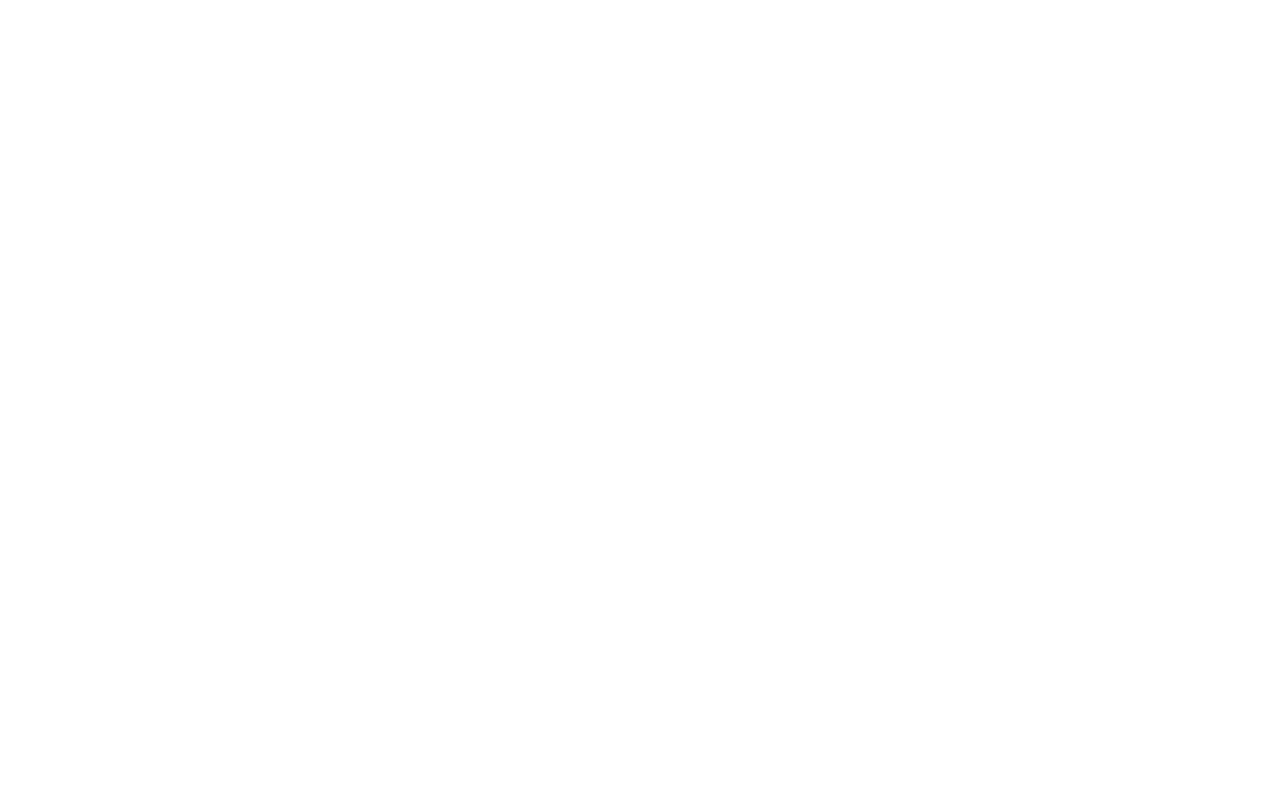
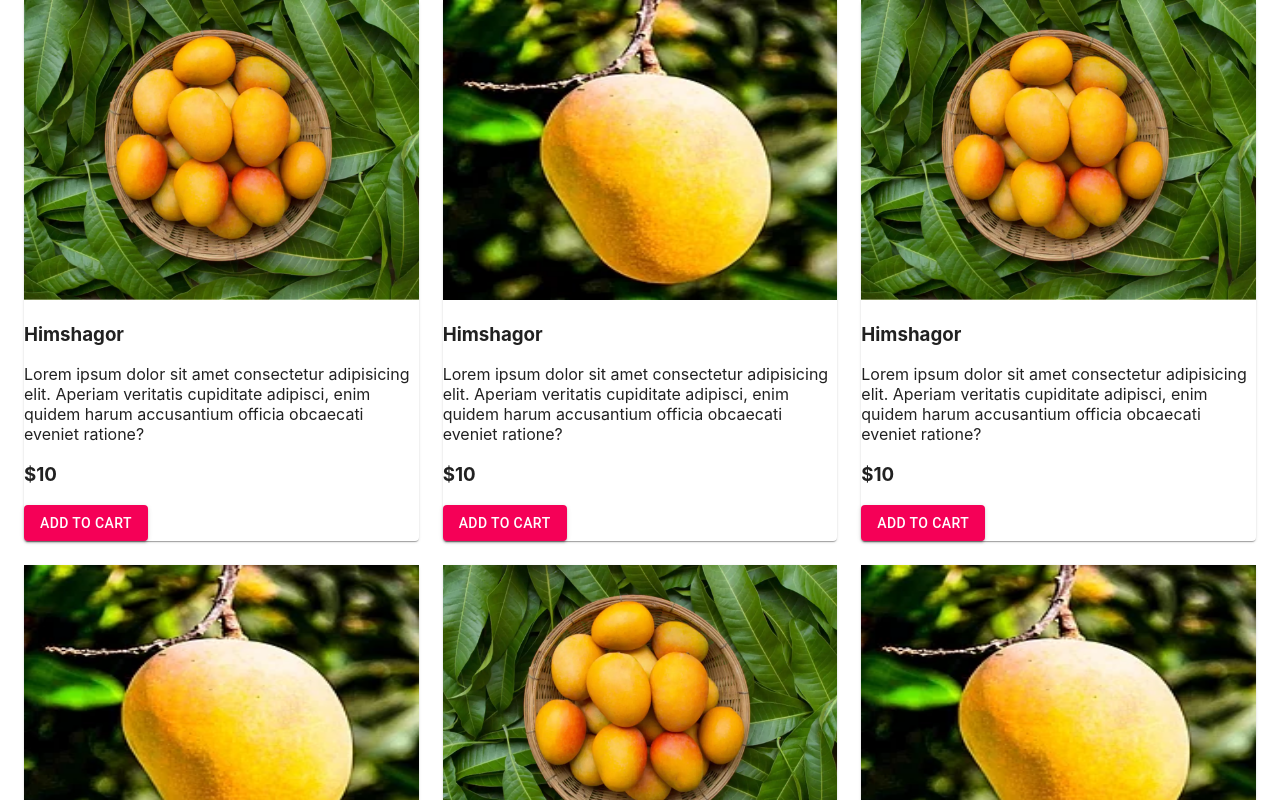
Before and after one commit to naziullah135/Bishuddhofol, a React (Create React App) app: page / in a window 1280 px wide. Shown: the top 800 px of the page. Built offline with nearby package versions, Linux system fonts and the light colour scheme.

Commit message:
added shop page

```diff
--- a/src/App.js
+++ b/src/App.js
@@ -1,7 +1,12 @@
 import "./App.css";
+import Shop from "./components/Shop/Shop";
 
 function App() {
-  return <div></div>;
+  return (
+    <div>
+      <Shop />
+    </div>
+  );
 }
 
 export default App;
--- /dev/null
+++ b/src/Data.js
@@ -0,0 +1,41 @@
+import Mango from "./images/Mango.jpg";
+import Mango1 from "./images/Mango1.jpg";
+
+export const cardData = [
+  {
+    img: Mango,
+    name: "Himshagor",
+    des: "Lorem ipsum dolor sit amet consectetur adipisicing elit. Aperiam veritatis cupiditate adipisci, enim quidem harum accusantium officia obcaecati eveniet ratione?",
+    price: "$10",
+  },
+  {
+    img: Mango1,
+    name: "Himshagor",
+    des: "Lorem ipsum dolor sit amet consectetur adipisicing elit. Aperiam veritatis cupiditate adipisci, enim quidem harum accusantium officia obcaecati eveniet ratione?",
+    price: "$10",
+  },
+  {
+    img: Mango,
+    name: "Himshagor",
+    des: "Lorem ipsum dolor sit amet consectetur adipisicing elit. Aperiam veritatis cupiditate adipisci, enim quidem harum accusantium officia obcaecati eveniet ratione?",
+    price: "$10",
+  },
+  {
+    img: Mango1,
+    name: "Himshagor",
+    des: "Lorem ipsum dolor sit amet consectetur adipisicing elit. Aperiam veritatis cupiditate adipisci, enim quidem harum accusantium officia obcaecati eveniet ratione?",
+    price: "$10",
+  },
+  {
+    img: Mango,
+    name: "Himshagor",
+    des: "Lorem ipsum dolor sit amet consectetur adipisicing elit. Aperiam veritatis cupiditate adipisci, enim quidem harum accusantium officia obcaecati eveniet ratione?",
+    price: "$10",
+  },
+  {
+    img: Mango1,
+    name: "Himshagor",
+    des: "Lorem ipsum dolor sit amet consectetur adipisicing elit. Aperiam veritatis cupiditate adipisci, enim quidem harum accusantium officia obcaecati eveniet ratione?",
+    price: "$10",
+  },
+];
--- /dev/null
+++ b/src/components/Shop/Shop.js
@@ -0,0 +1,38 @@
+import React from "react";
+import { Container, Grid, Paper } from "@material-ui/core";
+import Button from "@material-ui/core/Button";
+import { cardData } from "../../Data";
+
+const Shop = () => {
+  return (
+    <section>
+      <Container>
+        <Grid container spacing={3}>
+          {cardData.map(({ img, name, price, des }) => (
+            <Grid item lg={4} md={4} sm={6} xs={12}>
+              <Paper>
+                <div>
+                  <img
+                    style={{ width: "100%", height: "300px" }}
+                    src={img}
+                    alt=""
+                  />
+                </div>
+                <div>
+                  <h3>{name}</h3>
+                  <p>{des}</p>
+                  <h3>{price}</h3>
+                </div>
+                <Button variant="contained" color="secondary">
+                  Add to cart
+                </Button>
+              </Paper>
+            </Grid>
+          ))}
+        </Grid>
+      </Container>
+    </section>
+  );
+};
+
+export default Shop;
```
Also changed, not shown: src/components/Shop/Shop.css (added), src/images/Mango.jpg (added), src/images/Mango1.jpg (added).
